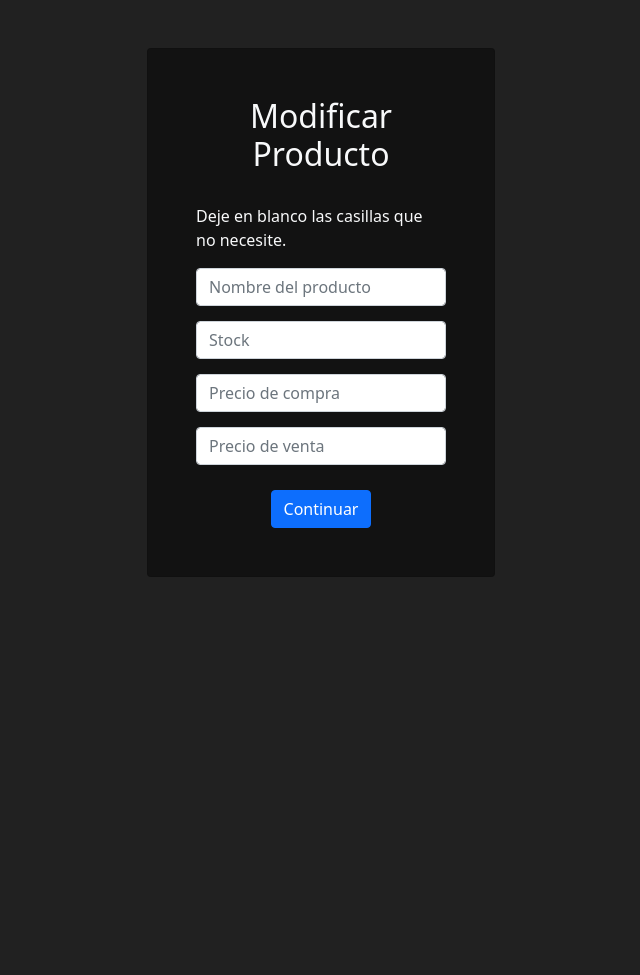
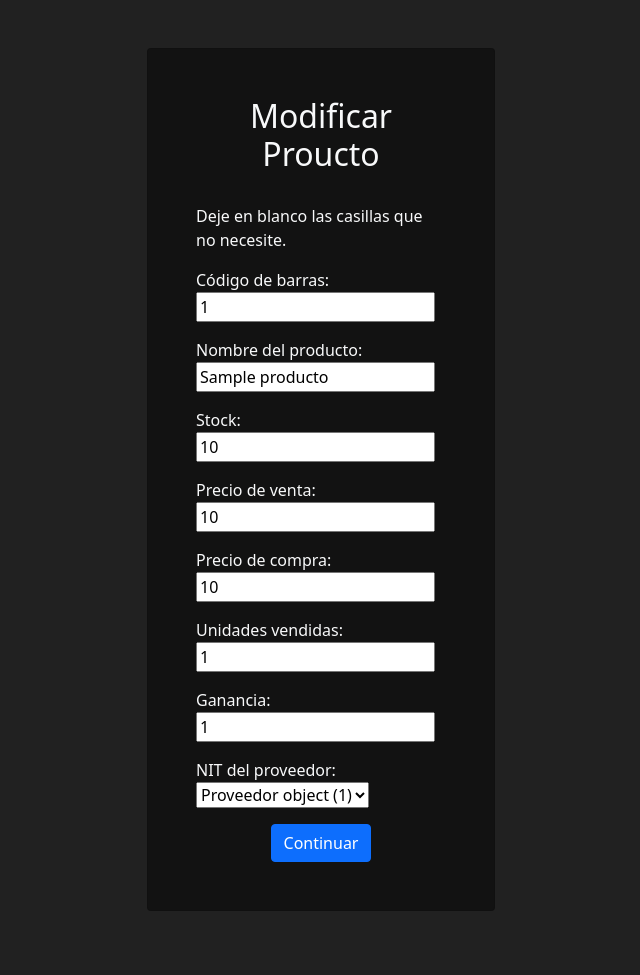
Before and after one commit to JuanM0412/Supermercado, a Django app: page /admin/productos/editar_productos/1 in a window 1280 px wide. Shown: the part 56-1031 px from the top of the page, without its empty margins (319-959 px from the left). Before the commit the page ends 633 px from the top, so only its background shows below. Run offline with Django 4.2, Linux system fonts and the light colour scheme; tables that the repository leaves empty hold one stand-in row (values such as "Sample post").

Commit message:
Views for editing suppliers, products and customers now work.

```diff
--- a/Templates/administrador/productos/modify.html
+++ b/Templates/administrador/productos/modify.html
@@ -16,7 +16,7 @@
             </div>
         {% else %}
             <div style="margin-bottom: 30px;" class="text-center">
-                <h2>Modificar Producto</h2>
+                <h2>Modificar Proucto</h2>
             </div>
 
             <div style="margin-bottom: 15px;">
@@ -24,24 +24,40 @@
             </div>
 
             <div style="margin-bottom: 15px;">
-                <input type="text" id="name" name="name" placeholder="Nombre del producto" class="form-control">
+                <p>Código de barras: {{ producto_form.codigo_de_barras }}</p>
             </div>
 
             <div style="margin-bottom: 15px;">
-                <input type="text" id="stock" name="stock" placeholder="Stock" class="form-control">
+                <p>Nombre del producto: {{ producto_form.nombre }}</p>
             </div>
 
             <div style="margin-bottom: 15px;">
-                <input type="text" id="purchase" name="purchase" placeholder="Precio de compra" class="form-control">
+                <p>Stock: {{ producto_form.stock }}</p>
             </div>
 
-            <div style="margin-bottom: 25px;">
-                <input type="text" id="sale" name="sale" placeholder="Precio de venta" class="form-control">
+            <div style="margin-bottom: 15px;">
+                <p>Precio de venta: {{ producto_form.precio_venta }}</p>
+            </div>
+
+            <div style="margin-bottom: 15px;">
+                <p>Precio de compra: {{ producto_form.precio_compra }}</p>
+            </div>
+
+            <div style="margin-bottom: 15px;">
+                <p>Unidades vendidas: {{ producto_form.unidades_vendidas }}</p>
+            </div>
+
+            <div style="margin-bottom: 15px;">
+                <p>Ganancia: {{ producto_form.ganancia }}</p>
+            </div>
+
+            <div style="margin-bottom: 15px;">
+                <p>NIT del proveedor: {{ producto_form.proveedor_nit }}</p>
             </div>
 
             <div>
                 <center>
-                    <button class="btn btn-primary">Continuar</button>
+                    <button class="btn btn-primary" type="submit">Continuar</button>
                 </center>
             </div>
         {% endif %}
--- a/apps/administrador/views.py
+++ b/apps/administrador/views.py
@@ -55,7 +55,9 @@
         else:
             proveedor_form = ProveedorForm(request.POST, instance = proveedor)
             if proveedor_form.is_valid():
-                proveedor_form.save()
+                proveedor = proveedor_form.save(commit = False)
+                proveedor.save()
+                return redirect('proveedor:mostrar_proveedores')
 
     except ObjectDoesNotExist as e:
         error = f'No se ha encontrado un proveedor con el NIT {nit}.'
@@ -72,7 +74,9 @@
         else:
             producto_form = ProductosForm(request.POST, instance = producto)
             if producto_form.is_valid():
-                producto_form.save()
+                producto = producto_form.save(commit = False)
+                producto.save()
+                return redirect('proveedor:mostrar_productos')
 
     except ObjectDoesNotExist as e:
         error = f'No se ha encontrado un producto con el código de barras {codigo_de_barras}.'
--- a/apps/cajero/views.py
+++ b/apps/cajero/views.py
@@ -30,7 +30,9 @@
         else:
             cliente_form = ClienteForm(request.POST, instance = cliente)
             if cliente_form.is_valid():
-                cliente_form.save()
+                cliente = cliente_form.save(commit = False)
+                cliente.save()
+                return redirect('cajero:mostrar_clientes')
 
     except ObjectDoesNotExist as e:
         error = f'No se ha encontrado un cliente con la cédula {cedula}.'
--- a/supermarket_manager/urls.py
+++ b/supermarket_manager/urls.py
@@ -24,5 +24,5 @@
     path('super/', admin.site.urls),
     path('admin/', include(('apps.administrador.urls', 'proveedor'))),
     path('cajero/', include(('apps.cajero.urls', 'cajero'))),
-    path('inicio/', Home)
+    path('', Home)
 ]
```
Also changed, not shown: Templates/administrador/proveedores/modify.html (+7 -7 lines), Templates/cajero/cliente/modify.html (+13 -5 lines).
